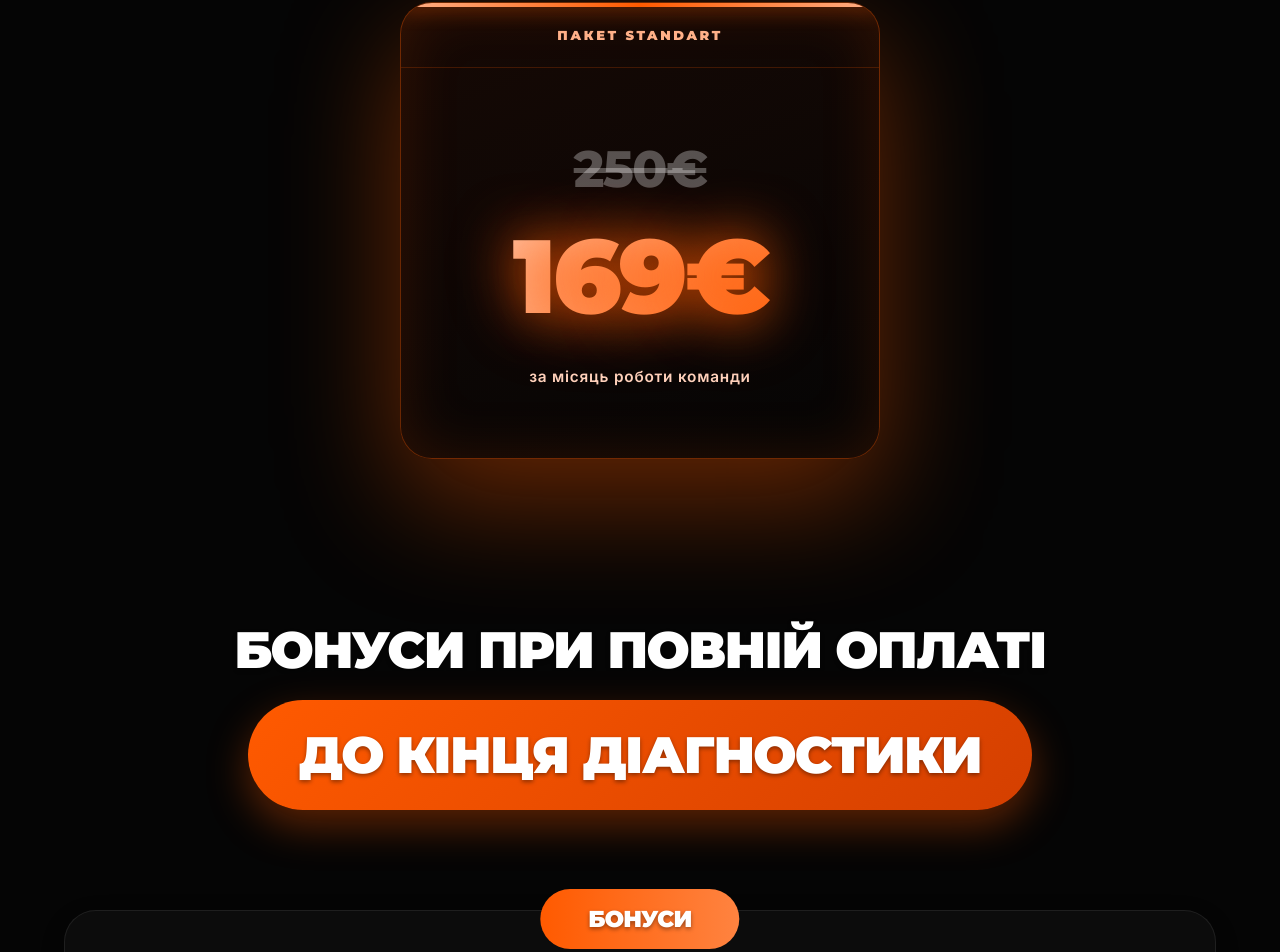
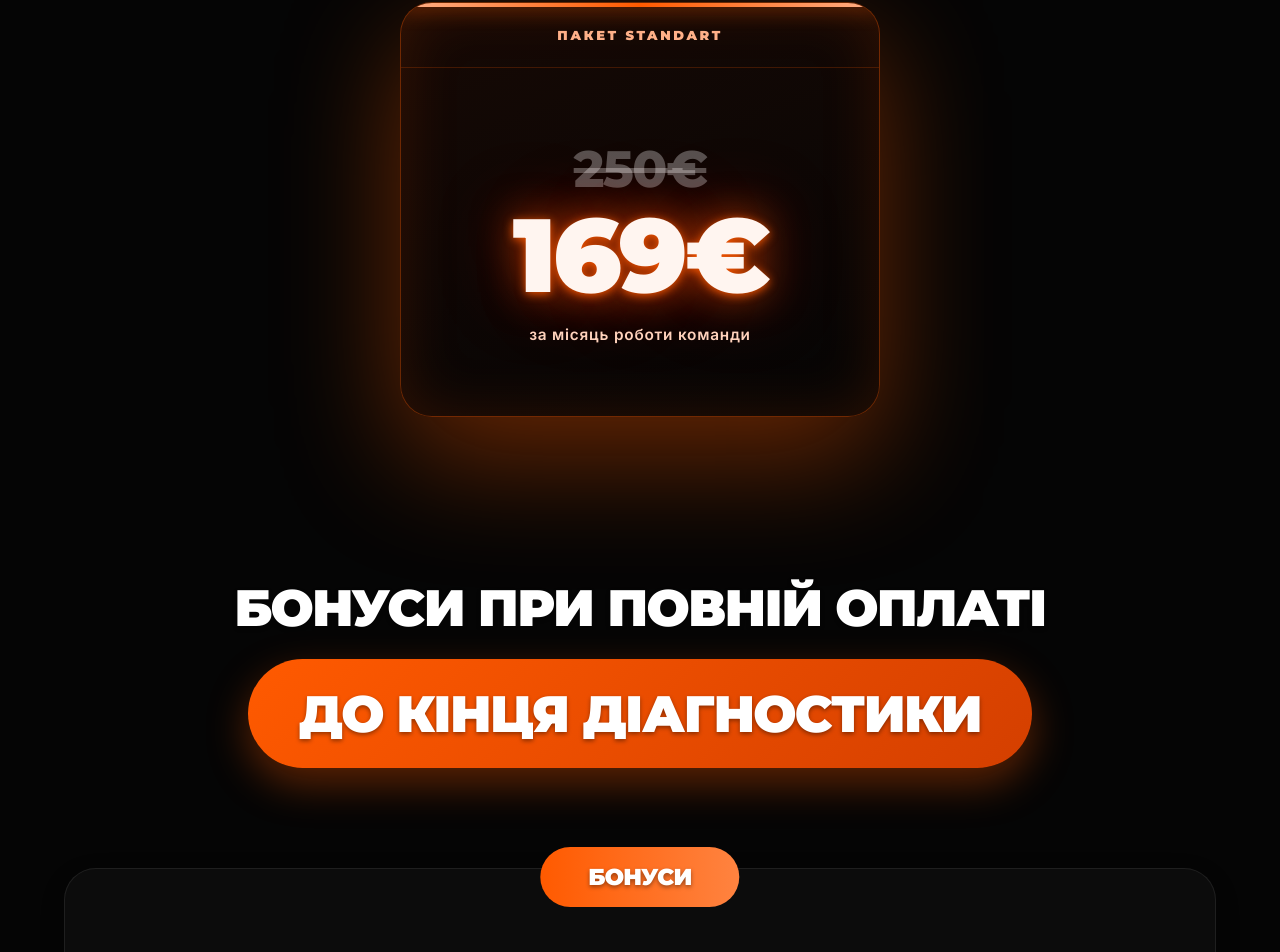
Before and after one commit to dehhaa13-collab/PREZA, a React (Vite) app: page / in a window 1280 px wide. Shown: the part 8776-9728 px from the top of the page. Built offline with nearby package versions, Linux system fonts and the light colour scheme.

Commit message:
Refine neon glowing style on special offer price (169€) for realistic premium bloom effect

```diff
--- a/src/App.jsx
+++ b/src/App.jsx
@@ -347,7 +347,13 @@ function SlideSection({ slide }) {
 
           <div style={{ padding: 'clamp(40px, 6vw, 70px) clamp(30px, 5vw, 60px)', display: 'flex', flexDirection: 'column', alignItems: 'center' }}>
             <span className="title-font clamp-h2" style={{ color: 'rgba(255,255,255,0.3)', textDecoration: 'line-through', fontWeight: 700, marginBottom: '4px' }}>250€</span>
-            <span className="title-font text-gradient-primary clamp-h1" style={{ fontWeight: 900, lineHeight: 1, fontSize: 'clamp(4rem, 10vw, 6.5rem)', textShadow: '0 0 60px rgba(255, 90, 0, 0.8)' }}>{slide.price}</span>
+            <span className="title-font" style={{
+              fontWeight: 900, lineHeight: 1, fontSize: 'clamp(4rem, 10vw, 6.5rem)',
+              color: '#FFF5F0',
+              textShadow: '0 2px 10px rgba(255, 90, 0, 0.9), 0 0 40px rgba(255, 90, 0, 0.6), 0 0 80px rgba(255, 20, 0, 0.4)'
+            }}>
+              {slide.price}
+            </span>
             <span className="clamp-p" style={{ color: '#FFD2BC', marginTop: '16px', fontWeight: 600, letterSpacing: '0.05em' }}>за місяць роботи команди</span>
           </div>
         </motion.div>
```
